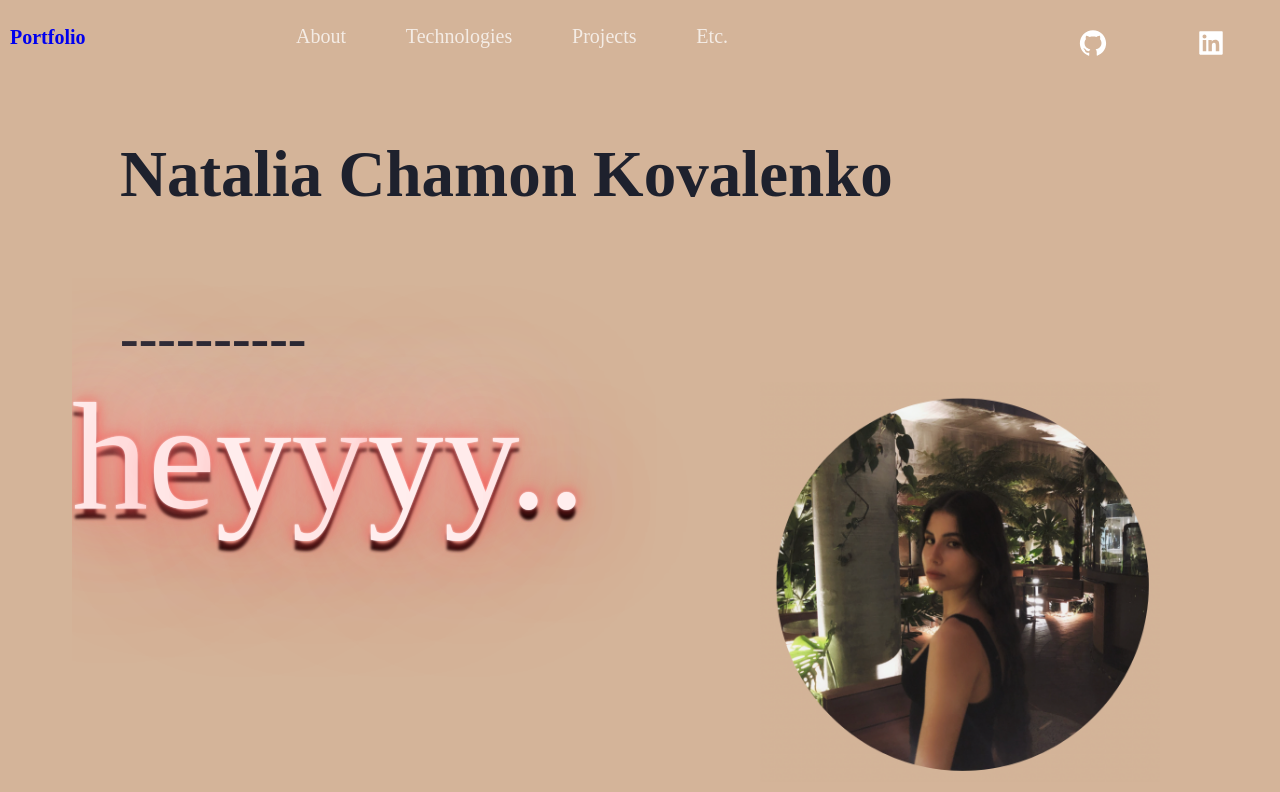
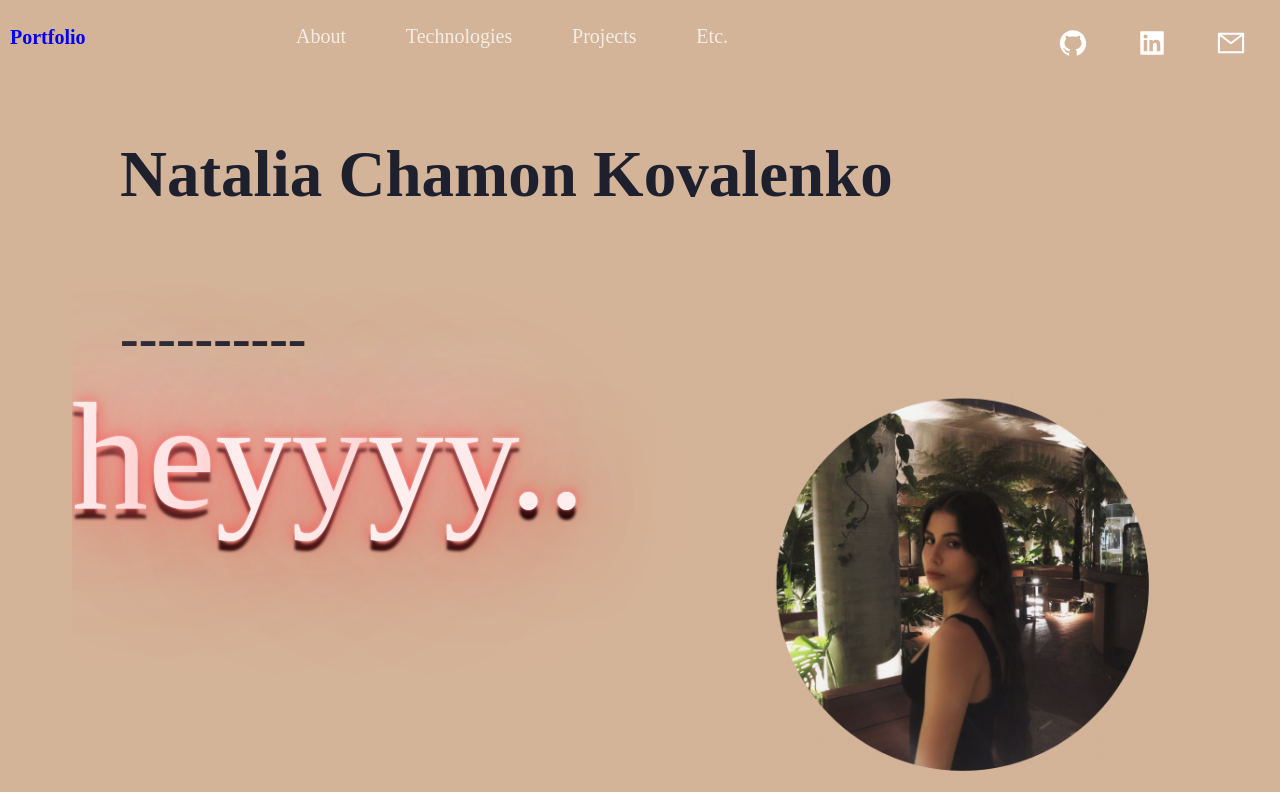
Before and after one commit to nataliack/react-portfolio-official, a Next.js app: page / in a window 1280 px wide. Shown: the top 792 px of the page. Built offline with nearby package versions, Linux system fonts and the light colour scheme.

Commit message:
added links and icons and spaced out some text

```diff
--- a/src/components/Header/Header.js
+++ b/src/components/Header/Header.js
@@ -1,6 +1,6 @@
 import Link from 'next/link';
 import React from 'react';
-import { AiFillGithub, AiFillLinkedin } from 'react-icons/ai';
+import { AiFillGithub, AiFillLinkedin, AiOutlineMail } from 'react-icons/ai';
 // import { FaAsterisk } from 'react-icons/fa';
 
 import { Container, Div1, Div2, Div3, NavLink, SocialIcons, Span } from './HeaderStyles';
@@ -42,8 +42,11 @@ const Header = () =>  (
       <SocialIcons href="https://github.com/nataliack">
         <AiFillGithub size="3rem" />
       </SocialIcons>
-      <SocialIcons href="/#">
+      <SocialIcons href="https://www.linkedin.com/in/natalia-chamon-8201a8226/">
         <AiFillLinkedin size="3rem" />
+      </SocialIcons>
+      <SocialIcons href="mailto:natalia.chamom@gmail.com">
+        <AiOutlineMail size="3rem" />
       </SocialIcons>
     </Div3>
   </Container>
--- a/src/components/TimeLine/TimeLine.js
+++ b/src/components/TimeLine/TimeLine.js
@@ -67,7 +67,7 @@ const Timeline = () => {
       flexDirection: "vertical",
       justifyContent: "right",
       alignItems: "right",
-      height: "100%",
+      height: "auto",
       width: "50%",
       float: "right",
     }
@@ -84,7 +84,7 @@ const AnimatedLogo = styled(NeonSign)`
       </SectionTitle>
         <div class="image-container">
           <div class="image" style={styles.container}>
-            <img style={{ resizeMode: "right", height: 400, width: 400}} src="/images/perfectprofile.png" alt=""/>
+            <img style={{ resizeMode: "right", height: 400, width: 400}} src="/images/perfectprofile.png" alt="" class="responsive"/>
           </div>
           <AnimatedLogo/>
           <NeonSign class="logo">
```
